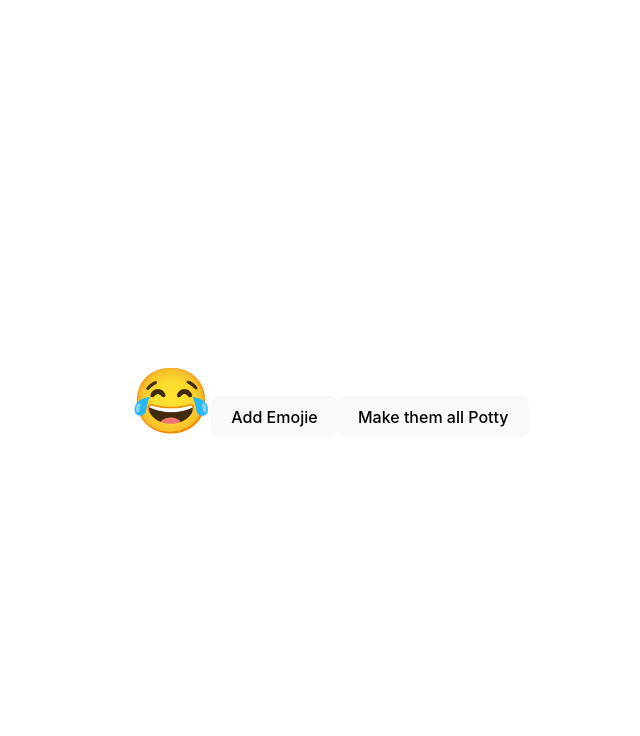
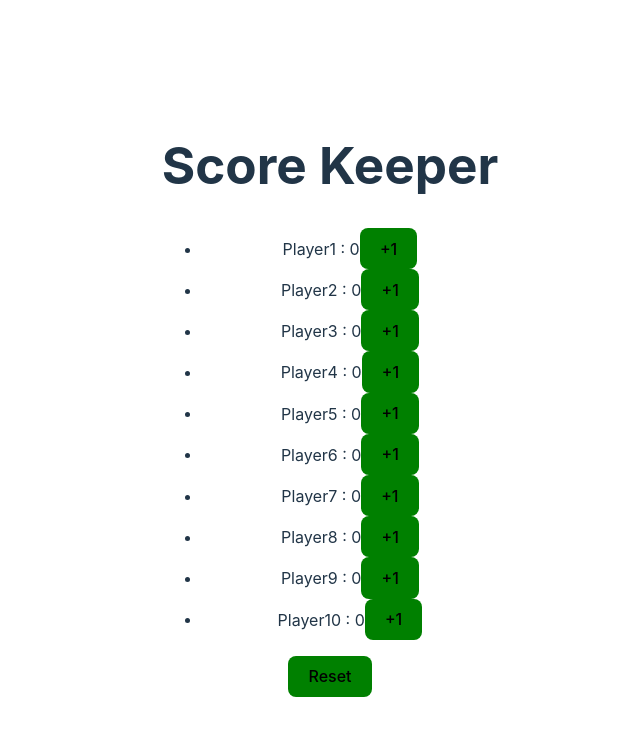
Before and after one commit to Priyanshubelwal17/State-demo, a React (Vite) app: page / in a window 1280 px wide. Shown: the top 736 px of the page, without its empty margins (310-950 px from the left). Built offline with nearby package versions, Linux system fonts and the light colour scheme.

Commit message:
Add ScoreKeeper component with player scoring, reset, and winner logic

```diff
--- a/src/App.jsx
+++ b/src/App.jsx
@@ -6,13 +6,14 @@
 import Dumbo from './Dumbo'
 import ScoreKeeper from './ScoreKeeper'
 import EmojiClicker from './EmojiClicker'
-
+import ScoreKeeperEx from './ScoreKeeperEx'
 function App() {
   const [count, setCount] = useState(0)
 
   return (
     <>
-      <EmojiClicker />
+      <ScoreKeeperEx />
+      {/* <EmojiClicker /> */}
       {/* <ScoreKeeper /> */}
       {/* <Dumbo />
       <h1>state Demo!</h1>
--- /dev/null
+++ b/src/ScoreKeeperEx.jsx
@@ -0,0 +1,40 @@
+import { useState } from "react";
+export default function ScoreKeeper({ numPlayers = 10, target = 5 }) {
+    const [scores, setScores] = useState(new Array(numPlayers).fill(0))
+    // const incrementScore = (idx) => {
+    //     setScores((prevScores) => {
+    //         const copy = [...prevScores];
+    //         copy[idx] += 1;
+    //         return copy
+    //     })
+    // }
+    const incrementScore = (idx) => {
+        setScores((prevScores) => {
+            return prevScores.map((score, i) => {
+                if (i === idx) return score + 1;
+                return score
+            })
+        })
+    }
+
+    const reset = (idx) => {
+        setScores(new Array(numPlayers).fill(0))
+    }
+
+    return (
+        <div>
+            <h1>Score Keeper</h1>
+            <ul>
+                {scores.map((score, idx) => {
+                    return <li key={idx} >
+                        Player{idx + 1} : {score}
+                        <button onClick={() => incrementScore(idx)} >+1</button>
+                        {score >= target && 'Winner'}
+                    </li>
+                })}
+            </ul>
+            <button onClick={reset} >Reset</button>
+
+        </div>
+    )
+}
--- a/src/index.css
+++ b/src/index.css
@@ -37,13 +37,14 @@
 }
 
 button {
+  color: black;
   border-radius: 8px;
   border: 1px solid transparent;
   padding: 0.6em 1.2em;
   font-size: 1em;
   font-weight: 500;
   font-family: inherit;
-  background-color: #1a1a1a;
+  background-color: white;
   cursor: pointer;
   transition: border-color 0.25s;
 }
@@ -68,6 +69,6 @@
   }
 
   button {
-    background-color: #f9f9f9;
+    background-color: green;
   }
 }
```
